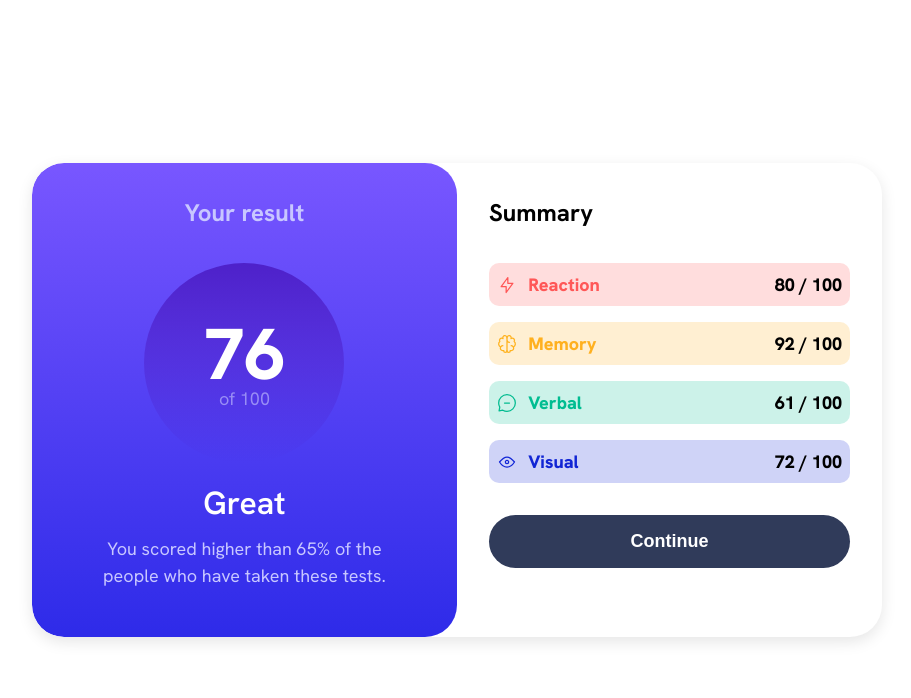
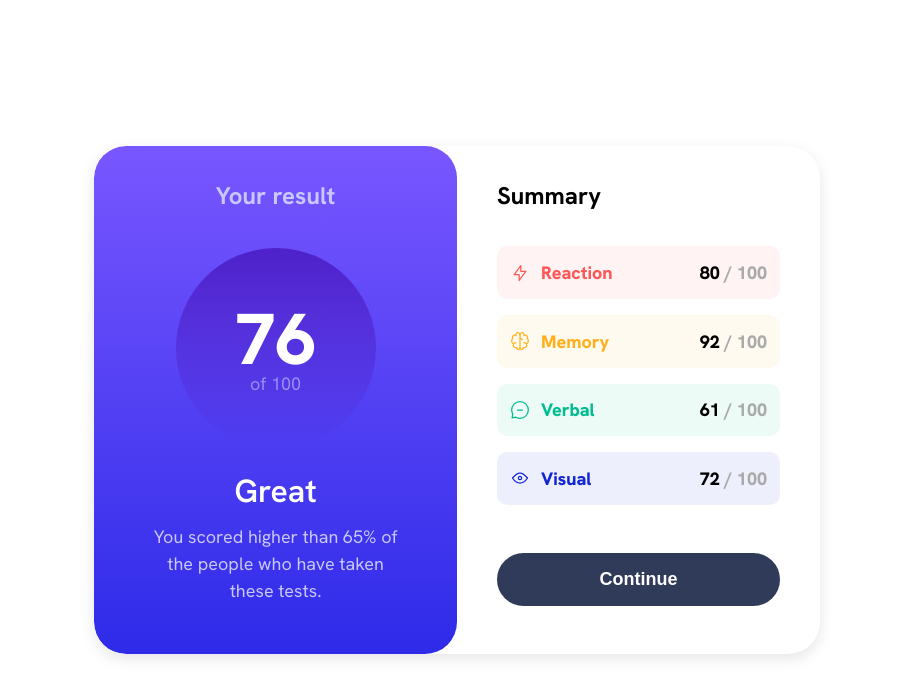
Before and after one commit to Philip-Machar/Result-Summary-Component, a plain HTML site: page index.html in a window 1280 px wide. Shown: the whole page, without its empty margins (183-1094 px from the left). Drawn offline with Linux system fonts and the light colour scheme.

Commit message:
Completed desktop version

```diff
--- a/style.css
+++ b/style.css
@@ -68,7 +68,7 @@ body {
     color: var(--white);
     text-align: center;
     background: linear-gradient(to bottom, var(--light-slate-blue), var(--light-royal-blue));
-    max-width: 600px;
+    max-width: 450px;
 }
 
 .results-title {
@@ -121,11 +121,11 @@ body {
 .summary-title {
     font-size: 24px;
     font-weight: 700;
-    padding: 2rem;
+    padding: 2rem 2.5rem;
 }
 
 .summary-list {
-    padding: 0 2rem;
+    padding: 0 2.5rem;
     display: grid;
     align-items: center;
     gap: 1rem;
@@ -137,12 +137,12 @@ body {
     justify-content: space-between;
     align-items: center;
     font-weight: 800;
+    padding: 0.8rem;
+    border-radius: 10px;
 }
 
 .summary-list-item.reaction {
-    background-color: hsla(0, 100%, 67%, 0.2);
-    padding: 0.5rem;
-    border-radius: 10px;
+    background-color: hsla(0, 100%, 67%, 0.07);
 }
 
 .summary-list-item.reaction p{
@@ -150,9 +150,7 @@ body {
 }
 
 .summary-list-item.memory {
-    background-color: hsla(39, 100%, 56%, 0.2);
-    padding: 0.5rem;
-    border-radius: 10px;
+    background-color: hsla(39, 100%, 56%, 0.07);
 }
 
 .summary-list-item.memory p{
@@ -160,9 +158,7 @@ body {
 }
 
 .summary-list-item.verbal {
-    background-color: hsla(166, 100%, 37%, 0.2);
-    padding: 0.5rem;
-    border-radius: 10px;
+    background-color: hsla(166, 100%, 37%, 0.07);
 }
 
 .summary-list-item.verbal p{
@@ -170,9 +166,7 @@ body {
 }
 
 .summary-list-item.visual {
-    background-color: hsla(234, 85%, 45%, 0.2);
-    padding: 0.5rem;
-    border-radius: 10px;
+    background-color: hsla(234, 85%, 45%, 0.07);
 }
 
 .summary-list-item.visual p{
@@ -185,8 +179,16 @@ body {
     gap: 0.7rem;
 }
 
+.summary-item-right {
+    color: #aaaaaa;
+}
+
+.summary-item-right > span {
+    color: black;
+}
+
 .continue-btn-container {
-    padding: 2rem;
+    padding: 3rem 2.5rem;
 }
 
 .continue-btn-container > button {
```
